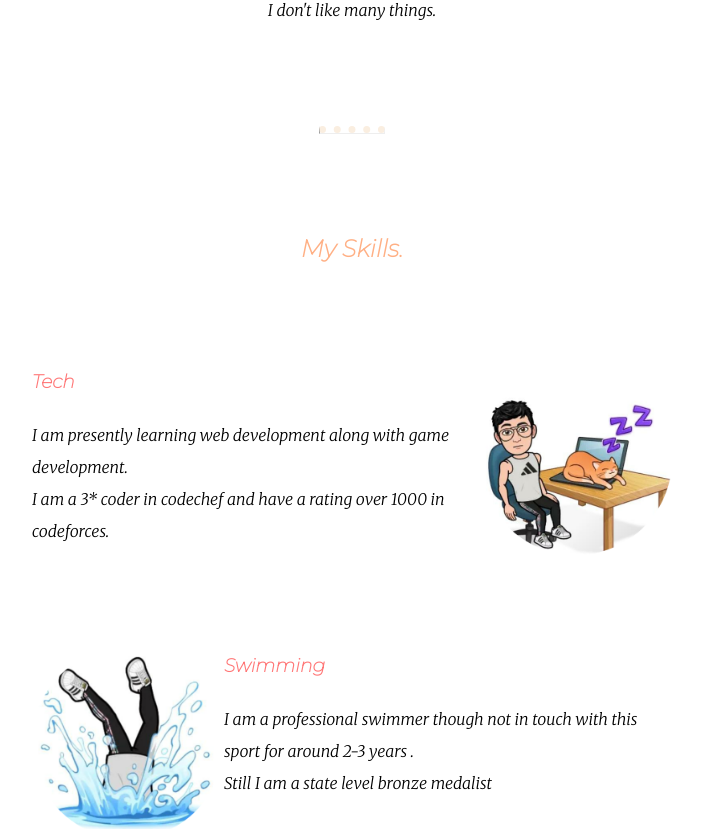
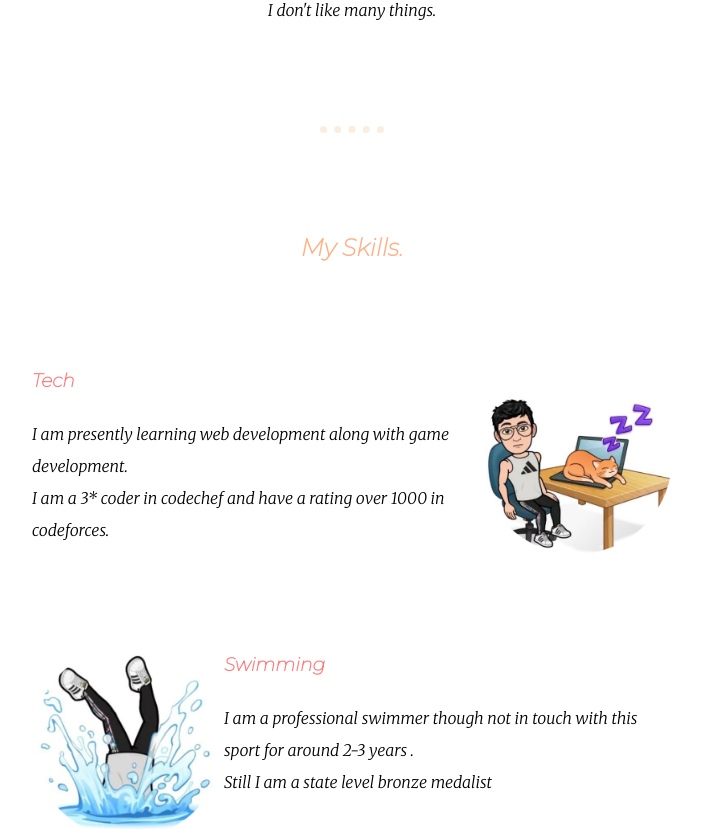
Before and after one commit to Rishit1609/Web-Dev, a plain HTML site: page css site/index.html in a window 1280 px wide. Shown: the part 1395-2224 px from the top of the page, without its empty margins (288-989 px from the left). Drawn offline with Linux system fonts and the light colour scheme; a web font is replaced by a local one.

Commit message:
Update styles.css

```diff
--- a/css site/styles.css
+++ b/css site/styles.css
@@ -91,11 +91,13 @@ a
 }
 hr
 {
-    border-top: 7px dotted;
+   border-top: 7px dotted;
     width: 5%;
     color:#FAEEE0;
     margin: 100px auto;
-
+    border-left:none;
+    border-right: none;
+    border-bottom: none;
 }
 .btn {
     background: #fabf0d;
```
